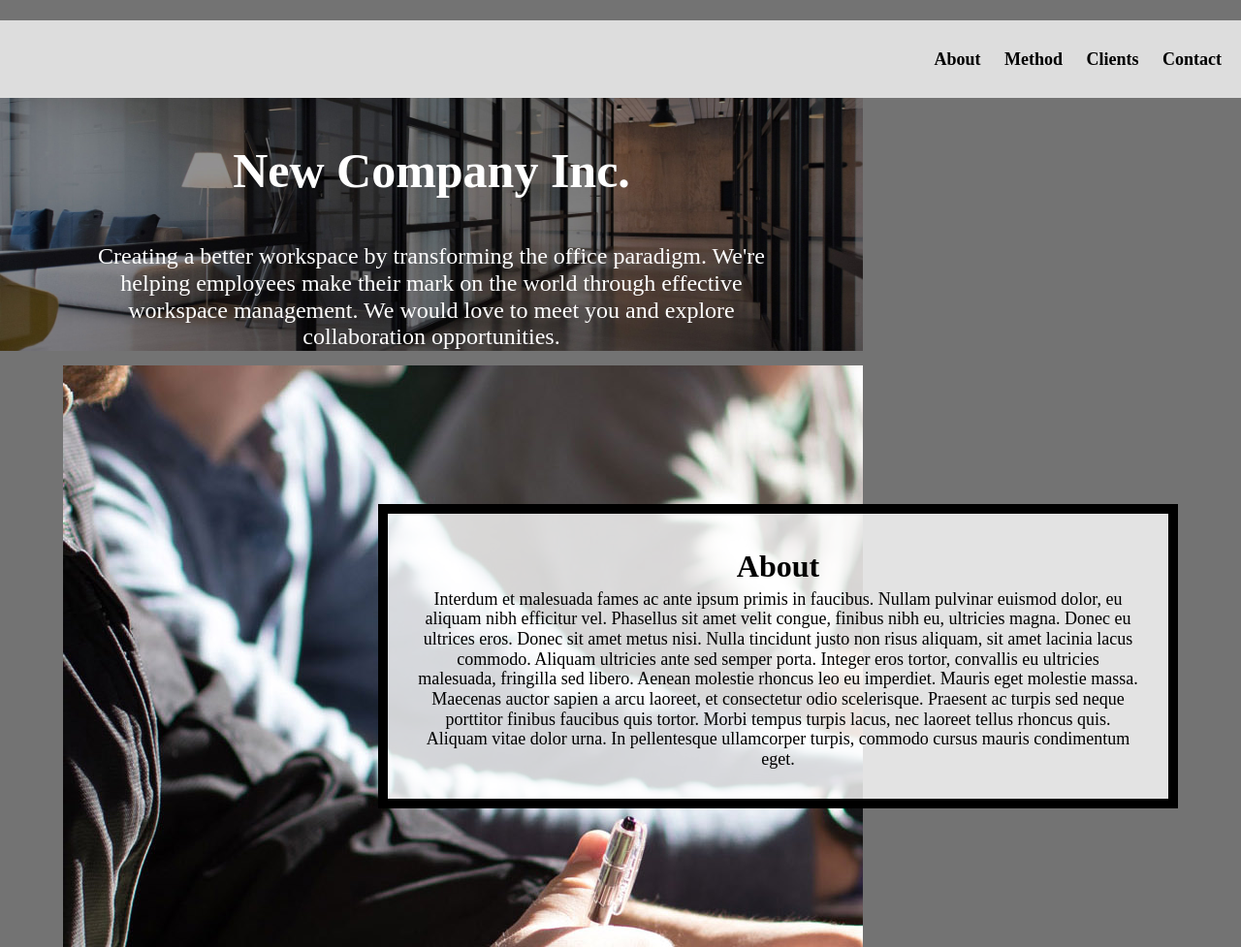
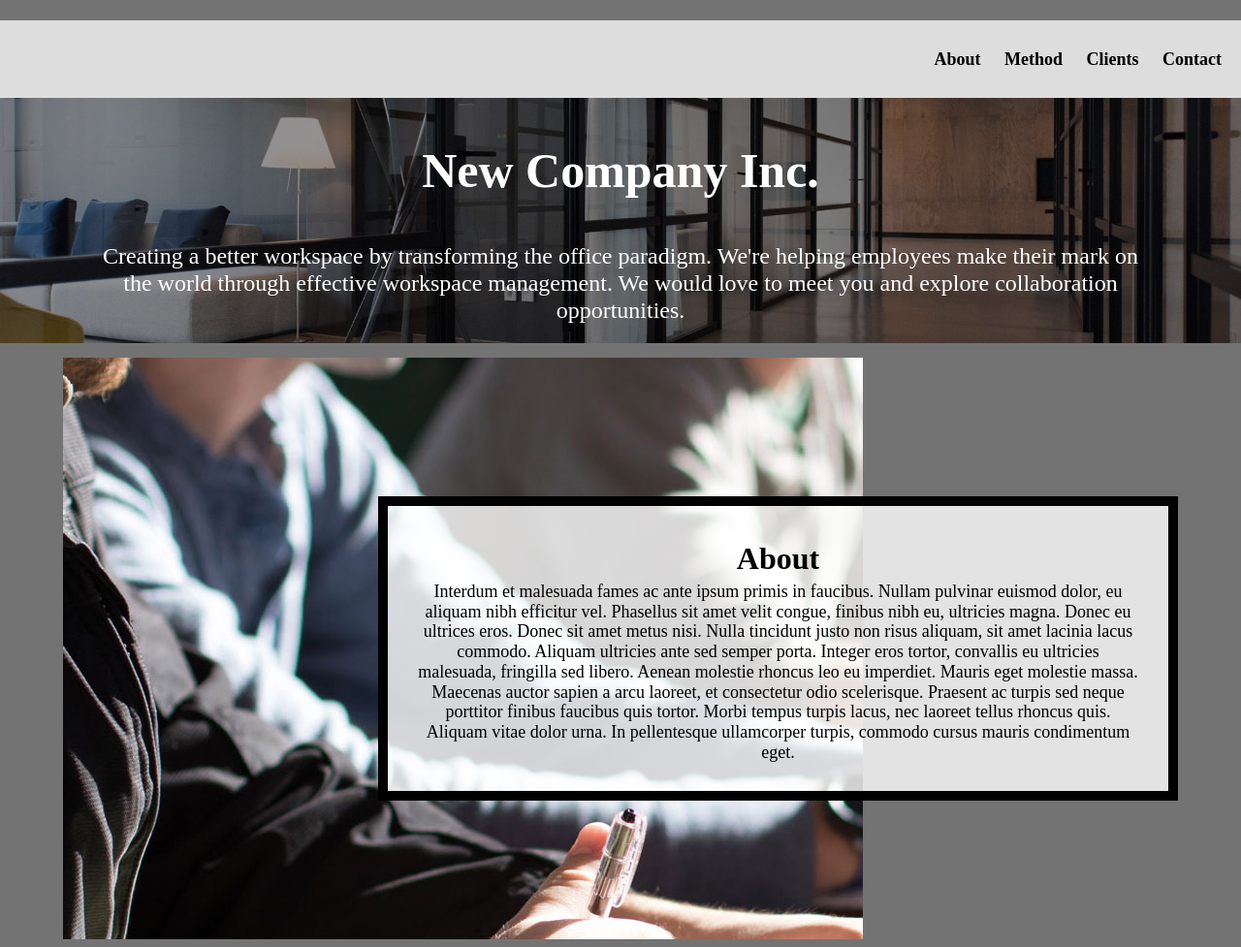
Before and after one commit to parubanjara/hw4-2022, a plain HTML site: page index.html in a window 1280 px wide. Shown: the top 977 px of the page at 97% size. Drawn offline with Linux system fonts and the light colour scheme.

Commit message:
Add files via upload

```diff
--- a/css/style.css
+++ b/css/style.css
@@ -157,6 +157,7 @@ first div in the grid  and place it in the grid. */
   grid-column-end: 4;
   background-image: url('../images/header.jpg');
   height: auto;
+  padding-bottom: 20px;
 }
 
 
@@ -241,6 +242,10 @@ first div in the grid  and place it in the grid. */
     grid-template-columns: 50px auto 500px auto 50px;
   }
 
+  .container div:first-child {
+    grid-column-end: 6;
+  }
+
   /* Steps 11 and 12: Update the grid-column property of the grid's children (where-needed)*/
   .about,
   .clients,
```
